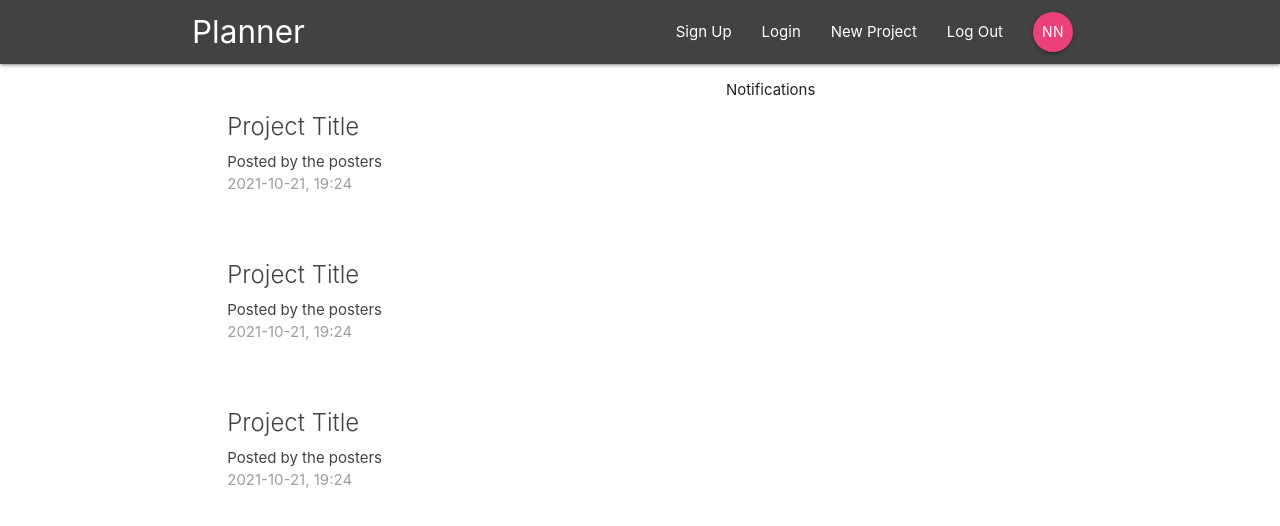
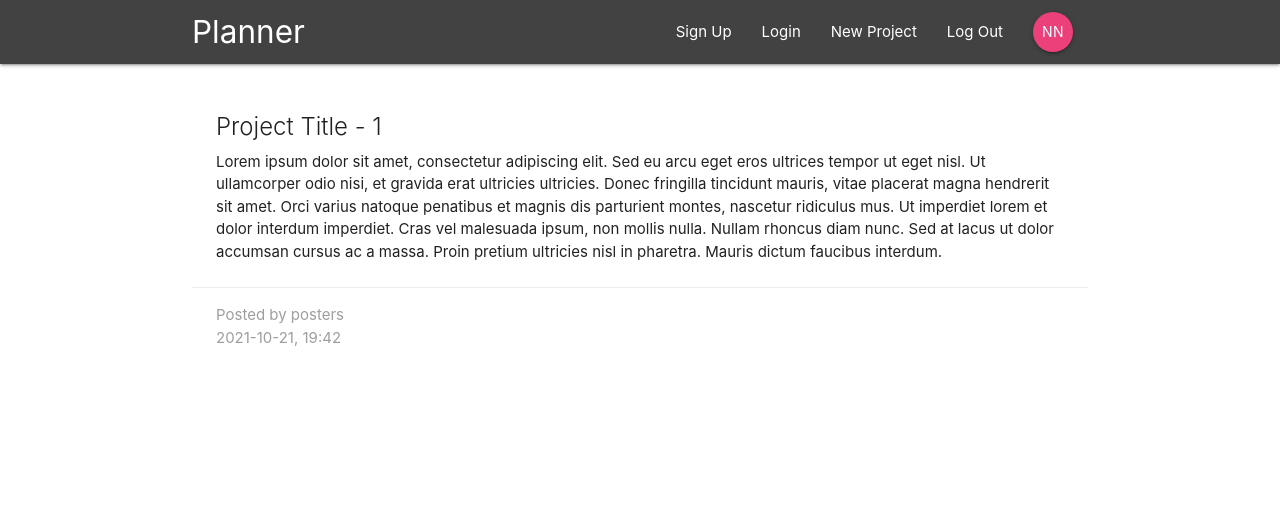
Before and after one commit to strobosaur/project-planner, a React (Create React App) app: page /project/1 in a window 1280 px wide. Shown: the top 526 px of the page. Built offline with nearby package versions, Linux system fonts and the light colour scheme.

Commit message:
ProjectDetails component prototype & routing

```diff
--- a/src/App.js
+++ b/src/App.js
@@ -1,6 +1,7 @@
 import { BrowserRouter, Switch, Route } from 'react-router-dom';
 import Navbar from './components/layout/Navbar';
 import Dashboard from './components/dashboard/Dashboard';
+import ProjectDetails from './components/projects/ProjectDetails';
 
 function App() {
   return (
@@ -8,7 +9,8 @@ function App() {
       <div className="App">
         <Navbar />
         <Switch>
-          <Route path='/' component={Dashboard} />
+          <Route exact path='/' component={Dashboard} />
+          <Route path='/project/:id' component={ProjectDetails} />
         </Switch>
       </div>
     </BrowserRouter>
--- a/src/components/projects/ProjectDetails.js
+++ b/src/components/projects/ProjectDetails.js
@@ -0,0 +1,21 @@
+import React from 'react';
+
+const ProjectDetails = (props) => {
+  const id = props.match.params.id;
+  return (
+    <div className="container section project-details">
+      <div className="card z-depth-0">
+        <div className="card-content">
+          <span className="card-title">Project Title - {id}</span>
+          <p>Lorem ipsum dolor sit amet, consectetur adipiscing elit. Sed eu arcu eget eros ultrices tempor ut eget nisl. Ut ullamcorper odio nisi, et gravida erat ultricies ultricies. Donec fringilla tincidunt mauris, vitae placerat magna hendrerit sit amet. Orci varius natoque penatibus et magnis dis parturient montes, nascetur ridiculus mus. Ut imperdiet lorem et dolor interdum imperdiet. Cras vel malesuada ipsum, non mollis nulla. Nullam rhoncus diam nunc. Sed at lacus ut dolor accumsan cursus ac a massa. Proin pretium ultricies nisl in pharetra. Mauris dictum faucibus interdum.</p>
+        </div>
+        <div className="card-action lighten-4 grey-text">
+          <div>Posted by posters</div>
+          <div>2021-10-21, 19:42</div>
+        </div>
+      </div>
+    </div>
+  );
+}
+
+export default ProjectDetails;
```
